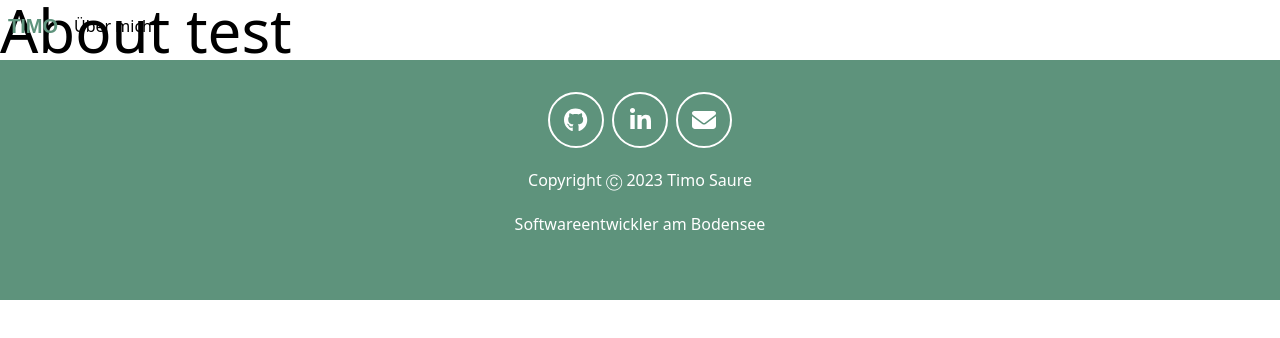
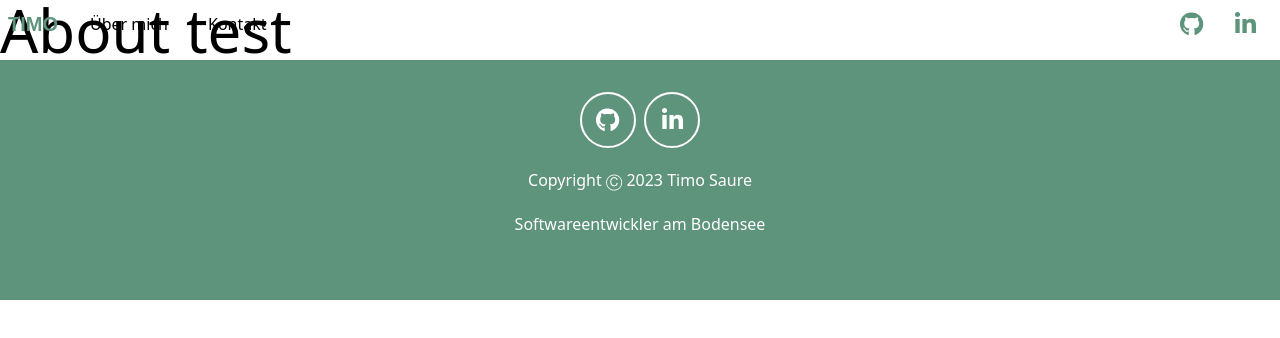
Before and after one commit to timosaure/saure.dev, a Next.js app: page /about in a window 1280 px wide. Shown: the top 338 px of the page. Built offline with nearby package versions, Linux system fonts and the light colour scheme.

Commit message:
Finish header and footer
Header now has links to the sections and social links

```diff
--- a/components/layout/footer.tsx
+++ b/components/layout/footer.tsx
@@ -1,21 +1,16 @@
+import { IconDefinition, faGithub, faLinkedinIn } from "@fortawesome/free-brands-svg-icons";
+import { FontAwesomeIcon } from "@fortawesome/react-fontawesome";
 
-import SocialLink from "./social_link"
-
-import { faGithub, faLinkedinIn } from "@fortawesome/free-brands-svg-icons"
-import { faEnvelope } from "@fortawesome/free-solid-svg-icons"
-
-const Footer = () => {
+export default function Footer() {
 
   return (
     <footer className="block bg-primary text-white pt-8 pb-16">
       <div className="flex flex-col items-center">
         <div>
-          <SocialLink icon={faGithub} href="https://github.com/timosaure" />
-          <SocialLink
+          <FooterSocialLink icon={faGithub} href="https://github.com/timosaure" />
+          <FooterSocialLink
             icon={faLinkedinIn}
-            href="https://www.linkedin.com/in/timosaure"
-          />
-          <SocialLink icon={faEnvelope} href="/contact" />
+            href="https://www.linkedin.com/in/timosaure" />
         </div>
         <p className="my-5 text-base">
           {"Copyright Ⓒ " + new Date().getFullYear() + " Timo Saure"}
@@ -26,4 +21,10 @@ const Footer = () => {
   )
 }
 
-export default Footer
+function FooterSocialLink(props: { icon: IconDefinition; href: string }) {
+  return (
+    <a className="cursor-pointer rounded-full border-white border-2 border-solid mx-1 h-14 w-14 text-2xl inline-flex justify-center items-center hover:bg-white hover:text-primary" href={props.href}>
+      <FontAwesomeIcon icon={props.icon} />
+    </a>
+  )
+}
--- a/components/layout/header.tsx
+++ b/components/layout/header.tsx
@@ -1,51 +1,54 @@
-import Link from "next/link"
-import { KeyboardEvent, useEffect, useState } from "react"
+import { IconDefinition, faGithub, faLinkedinIn } from "@fortawesome/free-brands-svg-icons"
+import { FontAwesomeIcon } from "@fortawesome/react-fontawesome"
+import { useEffect, useState } from "react"
 
-const Header = () => {
+export default function Header() {
   const [isTop, setIsTop] = useState(true)
 
   useEffect(() => {
     const checkIfTop = () => window.scrollY <= 0
-    window.addEventListener("scroll", () => {
+    const onScroll = () => {
       setIsTop(checkIfTop())
-    })
-  })
+    }
+    window.addEventListener("scroll", onScroll)
+    return () => window.removeEventListener("scroll", onScroll)
+  }, [])
 
   const [isMenuOpen, setMenuOpen] = useState(false)
-
-  const handleKeyUp = (event: KeyboardEvent<HTMLAnchorElement>) => {
-    if (event.key === "Enter") {
-      setMenuOpen(!isMenuOpen)
-    }
-  }
 
   return (
     <header>
       <nav
-        className={
-          "fixed top-0 left-0 w-full py-1 flex flex-wrap z-50 " +
-          (isTop ? "bg-transparent" : "bg-white shadow shadow-gray-300")
-        }
+        className={"fixed top-0 left-0 w-full py-1 md:h-12 flex flex-wrap z-50 " +
+          (isTop ? "bg-transparent" : "bg-white shadow shadow-gray-300")}
         role="navigation"
         aria-label="main navigation"
       >
-        <Link className="flex items-center p-2" href="/">
+        <a className="flex items-center px-2" href="/#home">
           <span className="text-primary font-bold text-xl secondary-font">TIMO</span>
-        </Link>
-        <div className="flex md:order-2">
-
-          <button data-collapse-toggle="navbar-sticky" type="button" className="inline-flex items-center p-2 text-sm text-gray-500 rounded-lg md:hidden hover:bg-gray-100 focus:outline-none focus:ring-2 focus:ring-gray-200 dark:text-gray-400 dark:hover:bg-gray-700 dark:focus:ring-gray-600" onClick={() => setMenuOpen(!isMenuOpen)}>
+        </a>
+        <div className="flex flex-grow justify-end  md:hidden">
+          <button data-collapse-toggle="navbar-sticky" type="button" className="inline-flex items-center p-2 text-sm text-gray-600 rounded-lg hover:text-gray-900" onClick={() => setMenuOpen(!isMenuOpen)}>
             <span className="sr-only">Open main menu</span>
             <svg className="w-6 h-6" aria-hidden="true" fill="currentColor" viewBox="0 0 20 20" xmlns="http://www.w3.org/2000/svg"><path fill-rule="evenodd" d="M3 5a1 1 0 011-1h12a1 1 0 110 2H4a1 1 0 01-1-1zM3 10a1 1 0 011-1h12a1 1 0 110 2H4a1 1 0 01-1-1zM3 15a1 1 0 011-1h12a1 1 0 110 2H4a1 1 0 01-1-1z" clip-rule="evenodd"></path></svg>
           </button>
         </div>
-        <div className={"items-center justify-between w-full rounded-2xl border-2 border-primary border-solid md:border-none md:bg-inherit md:flex md:w-auto md:order-1 " + (isMenuOpen ? "flex" : "hidden")} id="navbar-sticky">
-          <ul className="flex flex-col md:flex-row md:space-x-8">
+        <div className={"flex-col space-y-4 md:space-y-0 items-stretch justify-between w-full bg-white md:border-none md:bg-inherit md:flex-grow md:flex md:flex-row md:w-auto md:order-1 " + (isMenuOpen ? "flex" : "hidden")} id="navbar-sticky">
+          <ul className="flex flex-col items-stretch space-y-4 md:space-y-0 md:flex-row md:items-center md:space-x-4 pt-4 md:pt-0">
+            <li className="">
+              <a className="pl-6 py-3 md:py-0 hover:bg-gray-100 md:hover:bg-inherit flex items-center hover:text-blue-800" href="/#about">
+                Über mich
+              </a>
+            </li>
             <li>
-              <Link className="flex items-center p-2 hover:text-blue-800" href="/about">
-                Über mich
-              </Link>
+              <a className="pl-6 py-3 md:py-0 hover:bg-gray-100 md:hover:bg-inherit flex items-center hover:text-blue-800" href="/#contact">
+                Kontakt
+              </a>
             </li>
+          </ul>
+          <ul className="flex flex-col items-stretch space-y-4 md:space-y-0 md:flex-row md:items-center md:space-x-2 pb-4 pr-0 md:pb-0 md:pr-6">
+            <li><HeaderSocialLink icon={faGithub} href="https://github.com/timosaure" /></li>
+            <li><HeaderSocialLink icon={faLinkedinIn} href="https://www.linkedin.com/in/timosaure" /></li>
           </ul>
         </div>
       </nav>
@@ -53,4 +56,10 @@ const Header = () => {
   )
 }
 
-export default Header
+function HeaderSocialLink(props: { icon: IconDefinition; href: string }) {
+  return (
+    <a className="pl-6 py-3 md:py-0 hover:bg-gray-100 md:hover:bg-inherit cursor-pointer text-2xl flex items-center text-primary" href={props.href}>
+      <FontAwesomeIcon icon={props.icon} />
+    </a>
+  )
+}
--- a/components/layout/social_link.tsx
+++ /dev/null
@@ -1,13 +0,0 @@
-
-import { IconDefinition } from "@fortawesome/fontawesome-common-types"
-import { FontAwesomeIcon } from "@fortawesome/react-fontawesome"
-
-const SocialLink = (props: { icon: IconDefinition, href: string }) => {
-  return (
-    <a className="cursor-pointer rounded-full border-white border-2 border-solid mx-1 h-14 w-14 text-2xl inline-flex justify-center items-center hover:bg-white hover:text-primary" href={props.href}>
-      <FontAwesomeIcon icon={props.icon} />
-    </a>
-  )
-}
-
-export default SocialLink
```
